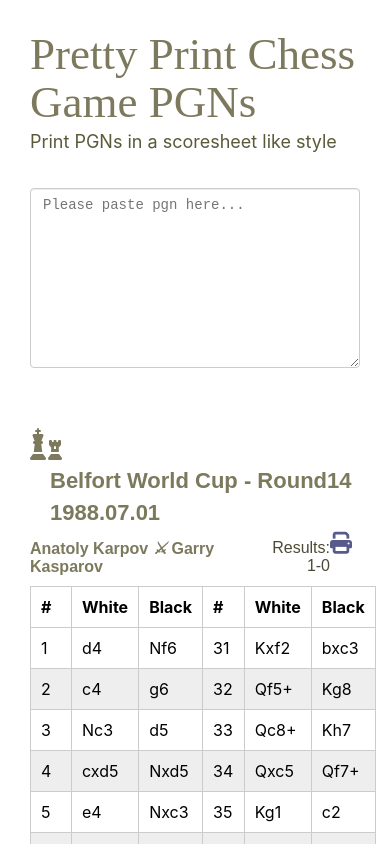
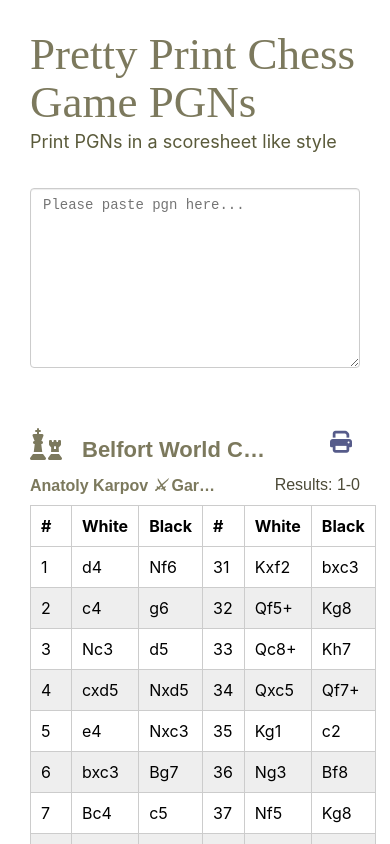
Before and after one commit to viruschidai/pretty-print-pgn, a React (Create React App) app: page / in a window 390 px wide. Shown: the top 844 px of the page. Built offline with nearby package versions, Linux system fonts and the light colour scheme.

Commit message:
Fix styles on mobile

```diff
--- a/src/components/ScoreSheet.css
+++ b/src/components/ScoreSheet.css
@@ -15,6 +15,8 @@
     font-family: "Source Sans Pro", sans-serif;
     font-weight: 500;
     color: #7c795d;
+    max-width: calc(100vw - 200px);
+    vertical-align: middle;
 }
 
 table {
@@ -39,11 +41,25 @@ tr:nth-child(even) {
 .Event {
     display: inline-block;
     margin-left: 20px;
+    max-width: calc(100vw - 200px);
+    vertical-align: middle;
+}
+
+.Ellipsis {
+    text-overflow: ellipsis;
+    white-space: nowrap;
+    overflow: hidden;
 }
 
 .Error {
     color: red;
     margin: 30px;
+}
+
+@media only screen and (max-width: 600px) {
+    ScoreSheet {
+      padding: 20px 10px;
+    }
 }
 
 @media print {
@@ -85,6 +101,7 @@ tr:nth-child(even) {
     text-align: right;
     font-weight: 500;
     font-family: "Source Sans Pro", sans-serif;
+    vertical-align: middle;
 }
 
 
--- a/src/components/ScoreSheet.js
+++ b/src/components/ScoreSheet.js
@@ -18,7 +18,7 @@ function ScoreSheetHeader({ headers }) {
         <>
             <h2>
                 <i className="fas fa-chess ChessLogo"></i>
-                <div className="Event">
+                <div className="Event Ellipsis">
                     {Event} {Round && "- Round" + Round} {Date && Date}
                 </div>
 
@@ -26,7 +26,7 @@ function ScoreSheetHeader({ headers }) {
             </h2>
 
             <div className="flex-container">
-                <div className="flex-item Players">
+                <div className="flex-item Players Ellipsis">
                     {White}
                     {WhiteElo !== "?" ? `(#{WhiteElo})` : ""}{" "}
                     <b>
```
